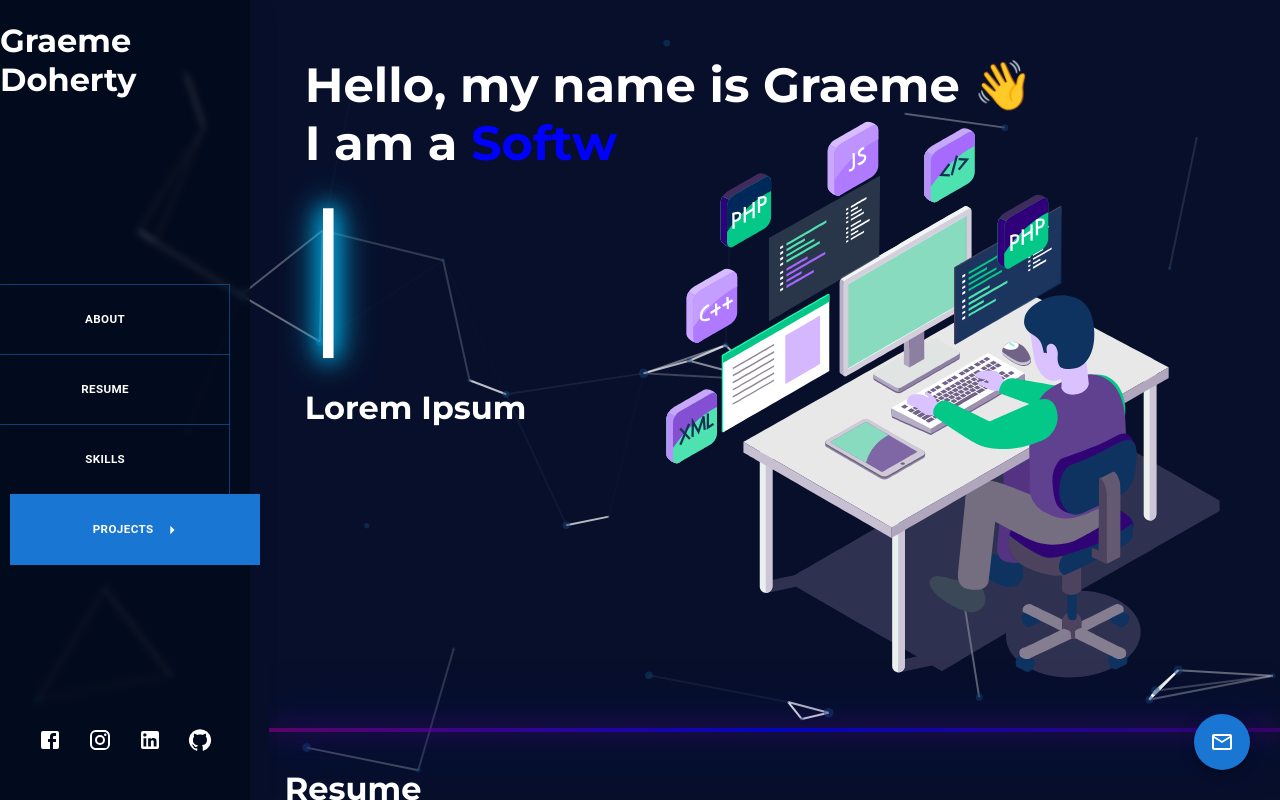
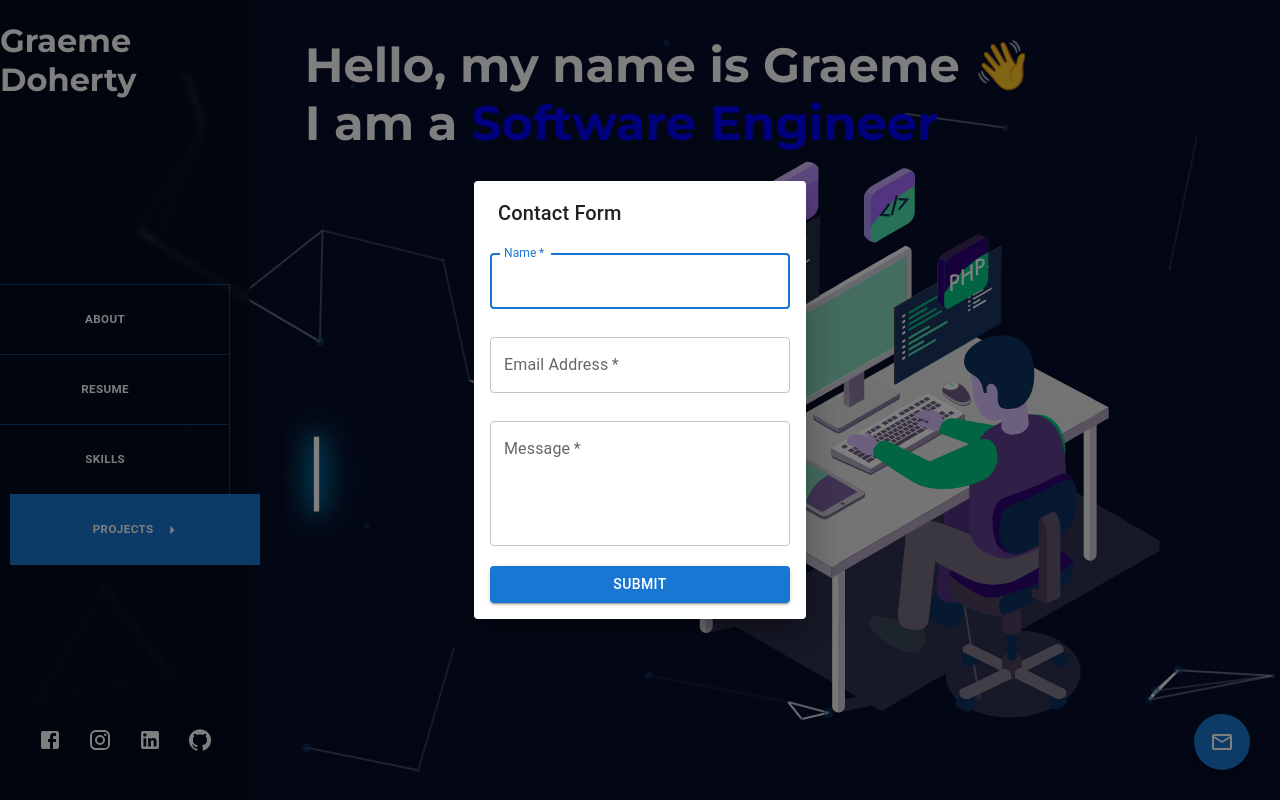
Before and after one commit to graemedoherty/Portfolio-React, a React (Create React App) app: page / in a window 1280 px wide. Both pictures are taken after a click on the button "mail". Built offline with nearby package versions, Linux system fonts and the light colour scheme; the HTML template or start-up script is replaced by a standard one.

Commit message:
Added form functionality using Email.js

```diff
--- a/package.json
+++ b/package.json
@@ -12,6 +12,7 @@
     "@testing-library/react": "^13.4.0",
     "@testing-library/user-event": "^13.5.0",
     "@tsparticles/react": "^3.0.0",
+    "emailjs-com": "^3.2.0",
     "lottie-react": "^2.4.0",
     "react": "^18.3.1",
     "react-dom": "^18.3.1",
--- a/src/About/About.js
+++ b/src/About/About.js
@@ -8,7 +8,6 @@ const About = () => {
     <div className='About-Section'>
       <div className='Typed-Wrapper'>
         <Typed />
-        <h1>Lorem Ipsum</h1>
       </div>
       <div className='CoderAnimation-Wrapper'>
         <CoderAnimation />
--- a/src/About/Typed.js
+++ b/src/About/Typed.js
@@ -23,23 +23,25 @@ const Typed = () => {
 
   return (
     <div className='typed-container'>
-      <div className='typed-item'>
+      <div className='typed-group'>
         <ReactTyped
           strings={['Hello, my name is Graeme 👋']}
-          typeSpeed={100}
+          typeSpeed={50}
           showCursor={false}
           className='typed-text'
         />
         {showSecond && (
-          <>
           <ReactTyped
             strings={['I am a <b>Software Engineer</b>']}
-              typeSpeed={200}
+            typeSpeed={50}
             showCursor={false}
             className='typed-text'
             startDelay={2000} // Start typing the second string after a delay
           />
+        )}
+      </div>
       {showThird && (
+        <div className='typed-single'>
           <ReactTyped
             strings={[
               'Frontend',
@@ -60,10 +62,8 @@ const Typed = () => {
             className='glow-text' // Apply glow effect to this component
             startDelay={3000} // Start typing the third string after the same delay as showSecond
           />
+        </div>
       )}
-          </>
-        )}
-      </div>
     </div>
   );
 };
--- a/src/About/about.css
+++ b/src/About/about.css
@@ -7,6 +7,7 @@
 
 .Typed-Wrapper {
   position: absolute;
+  height: 60%;
   top: 0;
   left: 0;
   padding: 20px;
@@ -18,11 +19,15 @@
   bottom: 0;
   right: 0;
   padding: 20px;
-  z-index: 1; /* Ensure animation is behind the text */
+  z-index: -1; /* Ensure animation is behind the text */
+  padding: 5em;
 }
 
 .typed-container {
-  position: relative;
+  height: 100%;
+  display: flex;
+  flex-direction: column;
+  justify-content: space-between;
 }
 
 .typed-item {
--- a/src/Contact/ContactFAB.js
+++ b/src/Contact/ContactFAB.js
@@ -1,14 +1,108 @@
-// src/Contact/ContactFAB.js
-import React from 'react';
+import React, { useState } from 'react';
 import Fab from '@mui/material/Fab';
-import MailOutlineIcon from '@mui/icons-material/MailOutline'; // Import the MailOutline icon
-import './contact.css';
+import MailOutlineIcon from '@mui/icons-material/MailOutline';
+import Dialog from '@mui/material/Dialog';
+import DialogTitle from '@mui/material/DialogTitle';
+import DialogContent from '@mui/material/DialogContent';
+import TextField from '@mui/material/TextField';
+import Button from '@mui/material/Button';
+import emailjs from 'emailjs-com';
 
 const ContactFAB = () => {
+  const [open, setOpen] = useState(false);
+  const [formData, setFormData] = useState({
+    name: '',
+    email: '',
+    message: '',
+  });
+
+  const handleClose = () => setOpen(false);
+  const handleOpen = () => setOpen(true);
+
+  const handleChange = (e) => {
+    const { name, value } = e.target;
+    setFormData({ ...formData, [name]: value });
+  };
+
+  const handleSubmit = (event) => {
+    event.preventDefault();
+
+    emailjs
+      .send(
+        'service_dk4wbq3', // Replace with your actual service ID
+        'template_r5qia1k', // Replace with your actual template ID
+        formData,
+        '7HvNUZq2VIFM82Cvs' // Replace with your actual user ID
+      )
+      .then((result) => {
+        console.log('Email successfully sent!', result.text);
+        handleClose();
+      })
+      .catch((error) => {
+        console.error('Error sending email:', error);
+        // Handle error state
+      });
+  };
+
   return (
-    <Fab className='fab' color='primary' aria-label='mail'>
-      <MailOutlineIcon />
-    </Fab>
+    <>
+      <Fab
+        className='fab'
+        color='primary'
+        aria-label='mail'
+        onClick={handleOpen}
+      >
+        <MailOutlineIcon />
+      </Fab>
+      <Dialog open={open} onClose={handleClose}>
+        <DialogTitle>Contact Form</DialogTitle>
+        <DialogContent sx={{ minWidth: 300, p: 2 }}>
+          <form
+            onSubmit={handleSubmit}
+            style={{ display: 'flex', flexDirection: 'column', gap: '16px' }}
+          >
+            <TextField
+              autoFocus
+              margin='dense'
+              id='name'
+              name='name'
+              label='Name'
+              type='text'
+              fullWidth
+              required
+              value={formData.name}
+              onChange={handleChange}
+            />
+            <TextField
+              margin='dense'
+              id='email'
+              name='email'
+              label='Email Address'
+              type='email'
+              fullWidth
+              required
+              value={formData.email}
+              onChange={handleChange}
+            />
+            <TextField
+              margin='dense'
+              id='message'
+              name='message'
+              label='Message'
+              multiline
+              rows={4}
+              fullWidth
+              required
+              value={formData.message}
+              onChange={handleChange}
+            />
+            <Button type='submit' variant='contained' color='primary'>
+              Submit
+            </Button>
+          </form>
+        </DialogContent>
+      </Dialog>
+    </>
   );
 };
 
--- a/src/Contact/contact.css
+++ b/src/Contact/contact.css
@@ -1,3 +1,30 @@
-/* src/Contact/ContactFAB.css */
+/* src/Contact/contact.css */
+.fab {
+  position: fixed;
+  bottom: 16px;
+  right: 16px;
+  z-index: 1000;
+}
 
-/* contact.css */
+.modal-box {
+  position: absolute;
+  top: 50%;
+  left: 50%;
+  transform: translate(-50%, -50%);
+  width: 400px;
+  background-color: #070f2b;
+  color: white;
+  border: 2px solid #000;
+  box-shadow: 24px;
+  padding: 16px;
+  z-index: 2000;
+}
+
+.modal-box h2 {
+  color: #fff;
+}
+
+.modal-box .MuiTextField-root,
+.modal-box .MuiButton-root {
+  background-color: #fff;
+}
--- a/src/content.css
+++ b/src/content.css
@@ -14,7 +14,7 @@
 .Content-Row {
   position: relative;
   padding: 1em;
-  height: 700px;
+  height: 100vh; /* Full height of the viewport */
   /* border-bottom: 1px solid #ccc; */
   color: white;
 }
```
Also changed, not shown: 1 other file (tests, documents, lock files or other folders). Lines whose indentation alone changed are shown as unchanged.
